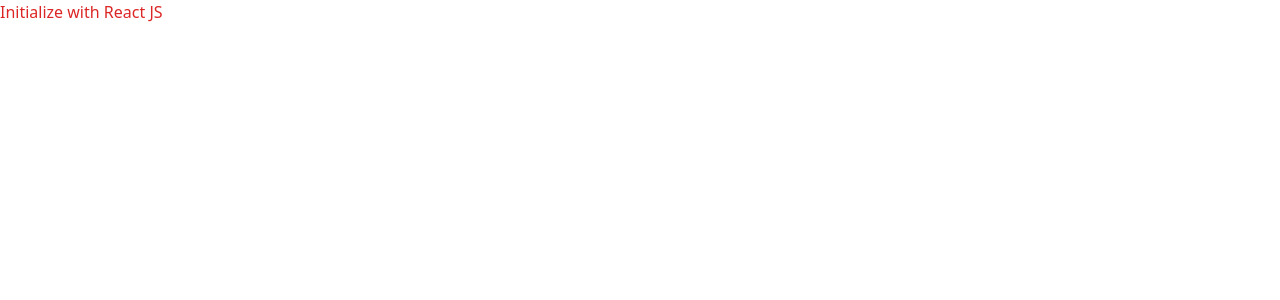
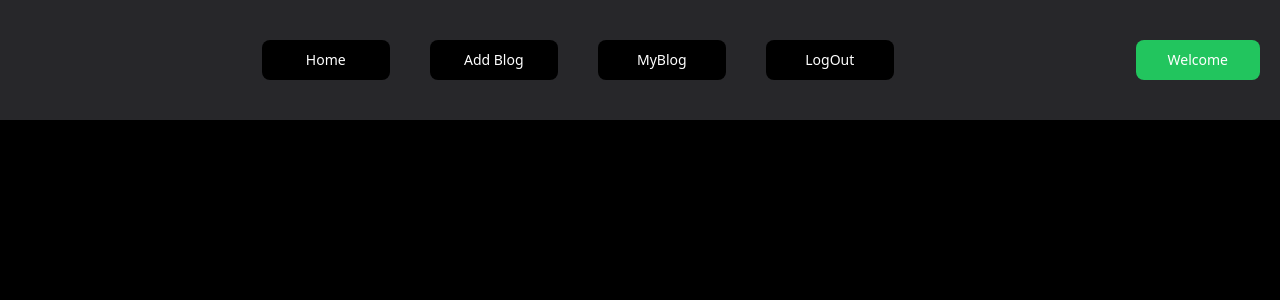
Before and after one commit to vishal-kumaar/pw-blog-frontend, a React (Create React App) app: page / in a window 1280 px wide. Shown: the top 300 px of the page. Built offline with nearby package versions, Linux system fonts and the light colour scheme.

Commit message:
Create navbar

```diff
--- a/src/App.js
+++ b/src/App.js
@@ -1,10 +1,13 @@
 import React from "react";
+import { BrowserRouter } from "react-router-dom";
+import Navbar from "./components/Navbar";
 
 function App() {
+  document.body.classList.add("bg-black");
   return (
-    <div className="text-red-600">
-      Initialize with React JS
-    </div>
+    <BrowserRouter>
+      <Navbar />
+    </BrowserRouter>
   );
 }
 
--- /dev/null
+++ b/src/components/Navbar.js
@@ -0,0 +1,41 @@
+import React from "react";
+import { Link } from "react-router-dom";
+
+export default function Navbar() {
+  return (
+    <nav className={`bg-zinc-800 flex items-center px-5 py-10`}>
+      <div
+        className={`flex items-center gap-10 justify-self-end w-fit mx-auto`}>
+        <Link
+          to="/"
+          className={`block bg-black text-white w-32 text-center py-2.5 rounded-lg text-sm`}>
+          Home
+        </Link>
+        <Link
+          to="/blog/add"
+          className={`block bg-black text-white w-32 text-center py-2.5 rounded-lg text-sm`}>
+          Add Blog
+        </Link>
+        <Link
+          to="/blog/:userId"
+          className={`block bg-black text-white w-32 text-center py-2.5 rounded-lg text-sm`}>
+          MyBlog
+        </Link>
+        <Link
+          to="/login"
+          className={`hidden bg-black text-white w-32 text-center py-2.5 rounded-lg text-sm`}>
+          Login/Register
+        </Link>
+        <Link
+          to="/logout"
+          className={`block bg-black text-white w-32 text-center py-2.5 rounded-lg text-sm`}>
+          LogOut
+        </Link>
+      </div>
+      <div
+        className={`px-8 py-2.5 text-white bg-green-500 rounded-lg text-sm w-fit`}>
+        Welcome
+      </div>
+    </nav>
+  );
+}
```
